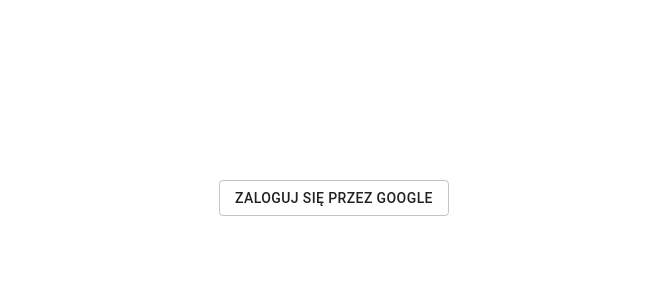
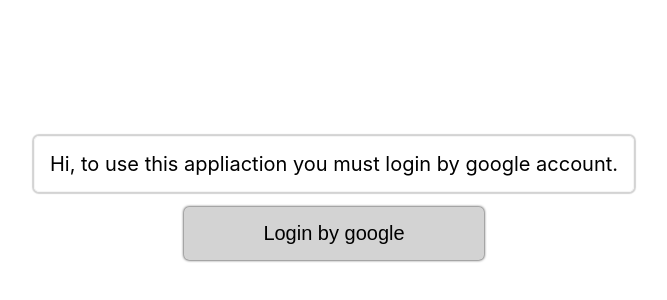
Before and after one commit to kolanowskim/myMessenger, a Next.js app: page / in a window 1280 px wide. Shown: the part 122-422 px from the top of the page, without its empty margins (306-973 px from the left). Built offline with nearby package versions, Linux system fonts and the light colour scheme; no server answers; what swr-firestore-v9 would draw is missing.

Commit message:
Updated styles and switches between Loading page

```diff
--- /dev/null
+++ b/Components/Loading.js
@@ -0,0 +1,21 @@
+import React from "react";
+import CircularProgress from "@mui/material/CircularProgress";
+import styled from "styled-components";
+
+function Loading() {
+  return (
+    <Wrapper>
+      <CircularProgress />
+    </Wrapper>
+  );
+}
+
+export default Loading;
+
+const Wrapper = styled.div`
+  height: 100vh;
+  width: 100vw;
+  display: flex;
+  justify-content: center;
+  align-items: center;
+`;
--- /dev/null
+++ b/Components/login.js
@@ -0,0 +1,71 @@
+import React from "react";
+import { auth, provider } from "../firebase";
+import { signInWithPopup } from "firebase/auth";
+import styled from "styled-components";
+import Head from "next/head";
+
+function login() {
+  const signIn = () => {
+    signInWithPopup(auth, provider).catch((error) => {
+      const errorMessage = error.message;
+      console.log(errorMessage);
+    });
+  };
+
+  return (
+    <Wrapper>
+      <Head>
+        <title>Logowanie</title>
+      </Head>
+      <LoginWrapper>
+        <Info>
+          <InfoH1>
+            Hi, to use this appliaction you must login by google account.
+          </InfoH1>
+        </Info>
+        <Button onClick={signIn}>Login by google</Button>
+      </LoginWrapper>
+    </Wrapper>
+  );
+}
+
+export default login;
+
+const Wrapper = styled.div`
+  height: 80vh;
+  display: grid;
+  place-items: center;
+`;
+const LoginWrapper = styled.div`
+  color: black;
+  display: flex;
+  flex-direction: column;
+  justify-content: center;
+  align-items: center;
+`;
+const Info = styled.div`
+  border: 1px solid whitesmoke;
+  padding: 15px;
+  margin-bottom: 15px;
+  box-shadow: 0 0 1px 2px lightgrey;
+  border-radius: 5px;
+`;
+
+const InfoH1 = styled.div`
+  font-size: 20px;
+`;
+
+const Button = styled.button`
+  border-radius: 5px;
+  background-color: lightgrey;
+  border: none;
+  padding: 15px;
+  width: 300px;
+  box-shadow: 0 0 3px black;
+  font-size: 20px;
+  cursor: pointer;
+  :hover {
+    background-color: grey;
+  }
+  transition: 0.5s;
+`;
--- a/pages/_app.js
+++ b/pages/_app.js
@@ -1,13 +1,21 @@
 import "../styles/globals.css";
 import { auth, db, fuego } from "../firebase";
 import { useAuthState } from "react-firebase-hooks/auth";
-import Login from "./login";
 import { useEffect } from "react";
 import { doc, setDoc, serverTimestamp } from "@firebase/firestore";
 import { FuegoProvider } from "swr-firestore-v9";
+import dynamic from "next/dynamic";
+
+const LoadingWithNoSSR = dynamic(() => import("../Components/Loading"), {
+  ssr: false,
+});
+
+const LoginWithNoSSR = dynamic(() => import("../Components/login"), {
+  ssr: false,
+});
 
 function MyApp({ Component, pageProps }) {
-  const [user] = useAuthState(auth);
+  const [user, loading] = useAuthState(auth);
 
   useEffect(() => {
     if (user) {
@@ -24,7 +32,8 @@
     }
   }, [user]);
 
-  if (!user) return <Login />;
+  if (loading) return <LoadingWithNoSSR />;
+  if (!user) return <LoginWithNoSSR />;
 
   return (
     <FuegoProvider fuego={fuego}>
--- a/pages/index.js
+++ b/pages/index.js
@@ -98,9 +98,25 @@
   max-width: 40vw;
   min-height: 80vh;
   max-height: 80vh;
+  overflow-y: scroll;
   box-shadow: 0px 0px 10px 2px grey;
   border-radius: 30px;
   background-color: white;
+
+  ::-webkit-scrollbar {
+    width: 5px;
+    display: block;
+  }
+  ::-webkit-scrollbar-track {
+    background: transparent;
+    margin-top: 50px;
+    margin-bottom: 50px;
+  }
+
+  ::-webkit-scrollbar-thumb {
+    background-color: grey;
+    border-radius: 30px;
+  }
 
   @media (min-width: 1400px) {
     margin-right: 15vw;
@@ -111,8 +127,10 @@
   display: flex;
   justify-content: center;
   border-bottom: 1px solid #c5c3c6;
+  background-color: white;
   box-shadow: 0px 3px whitesmoke;
-  margin: 5px 0 5px 0;
+  position: sticky;
+  top: 0;
 `;
 
 const MannualContent = styled.div`
--- a/pages/login.js
+++ /dev/null
@@ -1,45 +0,0 @@
-import React from "react";
-import { auth, provider } from "../firebase";
-import { signInWithPopup } from "firebase/auth";
-import styled from "styled-components";
-import Head from "next/head";
-import { Button } from "@material-ui/core";
-
-function login() {
-  const signIn = () => {
-    signInWithPopup(auth, provider)
-      .then((result) => {
-        // The signed-in user info.
-        const user = result.user;
-      })
-      .catch((error) => {
-        const errorMessage = error.message;
-        const email = error.email;
-        console.log(errorMessage);
-      });
-  };
-
-  return (
-    <Wrapper>
-      <Head>
-        <title>Logowanie</title>
-      </Head>
-      <LoginWrapper>
-        <Button variant="outlined" onClick={signIn}>
-          Zaloguj się przez google
-        </Button>
-      </LoginWrapper>
-    </Wrapper>
-  );
-}
-
-export default login;
-
-const Wrapper = styled.div`
-  height: 80vh;
-  display: grid;
-  place-items: center;
-`;
-const LoginWrapper = styled.div`
-  color: black;
-`;
```
Also changed, not shown: 1 other file (tests, documents, lock files or other folders).
